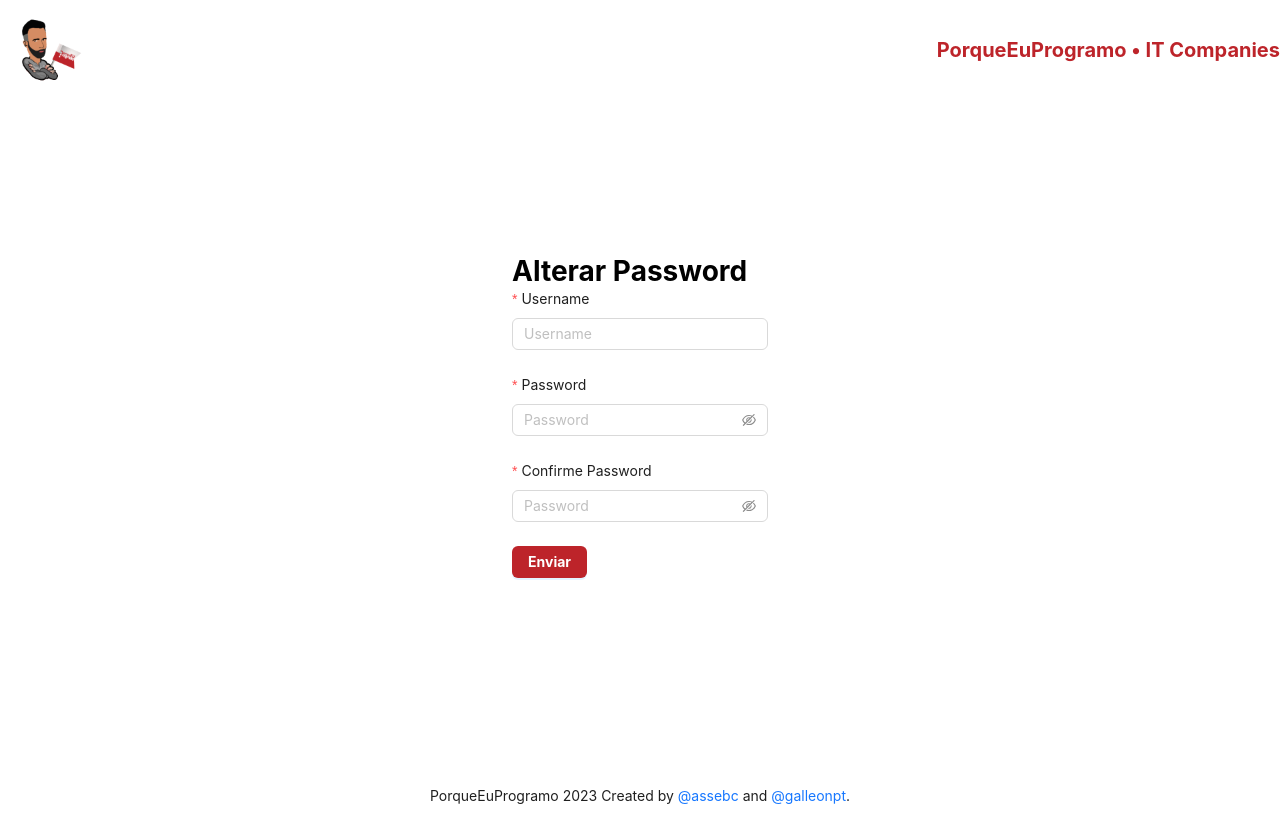
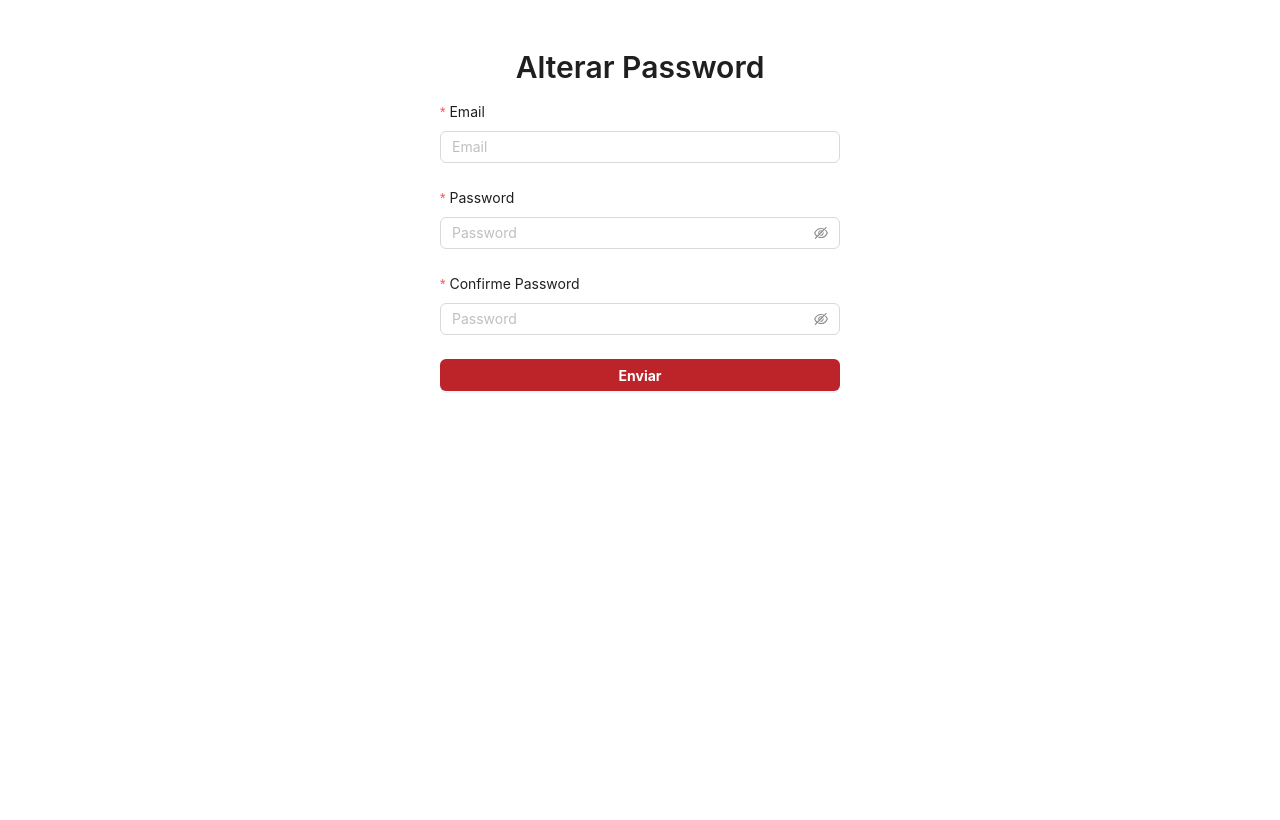
Before and after one commit to assebc/pep-it-companies-app, a React (Vite) app in the folder frontend/: page /changepassword in a window 1280 px wide. Built offline with nearby package versions, Linux system fonts and the light colour scheme.

Commit message:
Remove header and footer from login and change password pages && fix styles && implement forgot password login

```diff
--- a/frontend/src/App.tsx
+++ b/frontend/src/App.tsx
@@ -1,4 +1,4 @@
-import { ConfigProvider, Layout } from "antd";
+import { ConfigProvider, Layout as AntLayout } from "antd";
 import { BrowserRouter, Routes, Route } from "react-router-dom";
 import { Header } from "./components/Header";
 import { Footer } from "./components/Footer";
@@ -8,6 +8,22 @@ import { UpdateCompany } from "./components/UpdateCompany";
 import { ChangePassword } from "./components/ChangePassword";
 import { Login } from "./components/Login";
 import "./index.css";
+import { FC } from "react";
+
+const Layout: FC = () => {
+  return (
+    <AntLayout className="layout">
+      <Header />
+      <Routes>
+        <Route path="/companies" element={<CompaniesList />} />
+        <Route path="/companies/new" element={<CreateCompany />} />
+        <Route path="/companies/:id" element={<UpdateCompany />} />
+      </Routes>
+
+      <Footer />
+    </AntLayout>
+  );
+};
 
 function App() {
   return (
@@ -19,19 +35,14 @@ function App() {
           },
         }}
       >
-        <Layout className="layout">
-          <Header />
-          <BrowserRouter>
-            <Routes>
-              <Route path="/" element={<Login />} />
-              <Route path="/changepassword" element={<ChangePassword />} />
-              <Route path="/companies" element={<CompaniesList />} />
-              <Route path="companies/new" element={<CreateCompany />} />
-              <Route path="companies/:id" element={<UpdateCompany />} />
-            </Routes>
-          </BrowserRouter>
-          <Footer />
-        </Layout>
+        <BrowserRouter>
+          <Routes>
+            <Route path="/*" element={<Layout />} />
+
+            <Route path="/changepassword" element={<ChangePassword />} />
+            <Route path="/" element={<Login />} />
+          </Routes>
+        </BrowserRouter>
       </ConfigProvider>
     </>
   );
--- a/frontend/src/components/ChangePassword/index.tsx
+++ b/frontend/src/components/ChangePassword/index.tsx
@@ -1,78 +1,58 @@
-import { FC, useState } from "react";
-import { Link, useNavigate } from "react-router-dom";
-import { Space, Button, Form, Input } from "antd";
+import { FC } from "react";
+import { useNavigate } from "react-router-dom";
+import { Button, Form, Input, message, Typography } from "antd";
 import api from "../../services/api";
 import "./styles.css";
 
 export const ChangePassword: FC = () => {
   const [form] = Form.useForm();
-  const [username, setUsername] = useState();
-  const [password, setPassword] = useState();
-  const [repassword, setRePassword] = useState();
-  const [user, setUser] = useState<any>(); //FIXME: dont know type name
   const navigate = useNavigate();
-  const isAdmin: boolean = localStorage.getItem("token") ? true : false;
 
-  const handleSubmit = async (data: any) => {
-    //FIXME: data its not any type
-    setUsername(data.username);
-    setPassword(data.password);
-    setRePassword(data.repassword);
+  const handleSubmit = async ({
+    email,
+    newPassword,
+    confirmationPassword,
+  }: any) => {
+    if (newPassword !== confirmationPassword)
+      return message.error("As passwords não são iguais");
 
-    // try{
-    //   const response = await api.get(`users/${username}`, {
-    //     headers: {
-    //       Authorization: `Bearer ${localStorage.getItem("token")}`,
-    //     },
-    //   });
+    try {
+      const response = await api.patch("users/password", {
+        email,
+        newPassword,
+        confirmationPassword,
+      });
 
-    //   if (response.status == 200 && password == repassword){
-    //     response.data.password = password;
-    //     setUser(response.data);
-
-    //     try {
-    //       const response2 = await api.put(`users/${username}`, user, {
-    //         headers: {
-    //           Authorization: `Bearer ${localStorage.getItem("token")}`,
-    //         },
-    //       });
-
-    //       if (response2.status === 200) {
-    //         alert("Password alterada com sucesso!");
-    //         navigate("/");
-    //       }
-    //     } catch (err: any) {
-    //       alert(err.response.data.error);
-    //     }
-    //   }
-
-    // } catch (err: any){
-    //   alert("Password não coincidem ou Username não existe!");
-    // }
-    navigate("/");
+      if (response.status === 200) {
+        message.success("Password alterada com sucesso", 3);
+        navigate("/");
+      }
+    } catch (err: any) {
+      message.error(err.response.data.error, 3);
+    }
   };
 
   return (
-    <div className="login">
-      <h1>{"Alterar Password"}</h1>
+    <div className="container">
+      <Typography.Title level={2}>Alterar Password</Typography.Title>
       <Form
         layout="vertical"
         form={form}
         onFinish={handleSubmit}
-        className={"logininputs"}
+        className={"form"}
         autoComplete="off"
       >
         <Form.Item
-          label="Username"
-          name="username"
-          rules={[{ required: true }]}
+          label="Email"
+          name="email"
+          rules={[{ type: "email" }, { required: true }]}
         >
-          <Input placeholder="Username" />
+          <Input placeholder="Email" />
         </Form.Item>
 
         <Form.Item
           label="Password"
-          name="password"
+          name="newPassword"
           rules={[{ required: true }]}
         >
           <Input.Password placeholder="Password" />
@@ -80,13 +60,18 @@ export const ChangePassword: FC = () => {
 
         <Form.Item
           label="Confirme Password"
-          name="password2"
+          name="confirmationPassword"
           rules={[{ required: true }]}
         >
           <Input.Password placeholder="Password" />
         </Form.Item>
 
-        <Button type="primary" className="button" htmlType="submit">
+        <Button
+          type="primary"
+          className="button"
+          htmlType="submit"
+          style={{ width: "100%" }}
+        >
           Enviar
         </Button>
       </Form>
--- a/frontend/src/components/ChangePassword/styles.css
+++ b/frontend/src/components/ChangePassword/styles.css
@@ -1,49 +1,24 @@
-.login{
+.container {
   height: 84vh;
-    background-color: #FFFFFF !important;
+  background-color: #ffffff !important;
   display: flex;
   align-items: center;
   flex-direction: column;
   padding-top: 12%;
 }
 
-.login h1{
-    width: 20%;
-    text-align: left;
+.form {
+  width: 400px;
 }
 
-.logininputs{
-    width: 20%;
-}
-
-.logininputs .button{
-    background-color: #BD242A;
+.form .button {
+  background-color: #bd242a;
   font-weight: bold;
 }
 
-.logininputs .button:hover{
-    background-color: #FFFFFF;
+.form .button:hover {
+  background-color: #ffffff;
   font-weight: bold;
-    color: #BD242A;
-    border-color: #BD242A;
+  color: #bd242a;
+  border-color: #bd242a;
 }
-
-.logininputs .invbutton{
-    font-weight: bold;
-}
-
-.logininputs .invbutton:hover{
-    border-color: #BD242A;
-    font-weight: bold;
-    color:#BD242A;
-}
-
-.forgotpwd{
-    color: black !important;
-}
-
-.forgotpwd:hover{
-    color:#BD242A !important;
-    text-decoration: underline;
-
-}
--- a/frontend/src/components/Login/index.tsx
+++ b/frontend/src/components/Login/index.tsx
@@ -1,6 +1,6 @@
 import { FC, useState } from "react";
 import { Link, useNavigate } from "react-router-dom";
-import { Space, Button, Form, Input, Row, Col } from "antd";
+import { Space, Button, Form, Input, Row, Col, Typography } from "antd";
 import api from "../../services/api";
 import "./styles.css";
 
@@ -37,13 +37,13 @@ export const Login: FC = () => {
   };
 
   return (
-    <div className="login">
-      <h1>{"Login"}</h1>
+    <div className="container">
+      <Typography.Title level={2}>Login</Typography.Title>
       <Form
         layout="vertical"
         form={form}
         onFinish={handleSubmit}
-        className={"logininputs"}
+        className={"form"}
         autoComplete="off"
       >
         <Form.Item
@@ -63,9 +63,7 @@ export const Login: FC = () => {
         </Form.Item>
 
         <Form.Item>
-          <Link to={"/changepassword"} className="forgotpwd">
-            Esqueceu-se da password? Clique aqui!
-          </Link>
+          <Link to={"/changepassword"}>Esqueceu-se da password?</Link>
         </Form.Item>
 
         <Row justify="space-between" gutter={12}>
--- a/frontend/src/components/Login/styles.css
+++ b/frontend/src/components/Login/styles.css
@@ -1,49 +1,39 @@
-.login{
+.container {
   height: 84vh;
-    background-color: #FFFFFF !important;
+  background-color: #ffffff !important;
   display: flex;
   align-items: center;
   flex-direction: column;
   padding-top: 12%;
 }
 
-.login h1{
-    width: 20%;
-    text-align: left;
+.form {
+  width: 400px;
 }
 
-.logininputs{
-    width: 20%;
-}
-
-.logininputs .button{
-    background-color: #BD242A;
+.button {
+  background-color: #bd242a;
   font-weight: bold;
 }
 
-.logininputs .button:hover{
-    background-color: #FFFFFF;
+.button:hover {
+  background-color: #ffffff;
   font-weight: bold;
-    color: #BD242A;
-    border-color: #BD242A;
+  color: #bd242a;
+  border-color: #bd242a;
 }
 
-.logininputs .invbutton{
+.invbutton {
   font-weight: bold;
 }
 
-.logininputs .invbutton:hover{
-    border-color: #BD242A;
+.invbutton:hover {
+  border-color: #bd242a;
   font-weight: bold;
-    color:#BD242A;
+  color: #bd242a;
 }
 
-.forgotpwd{
-    color: black !important;
+.forgotpwd:hover {
+  color: #bd242a !important;
+  text-decoration: underline;
 }
-
-.forgotpwd:hover{
-    color:#BD242A !important;
-    text-decoration: underline;
-
-}
```
Lines whose indentation alone changed are shown as unchanged.
